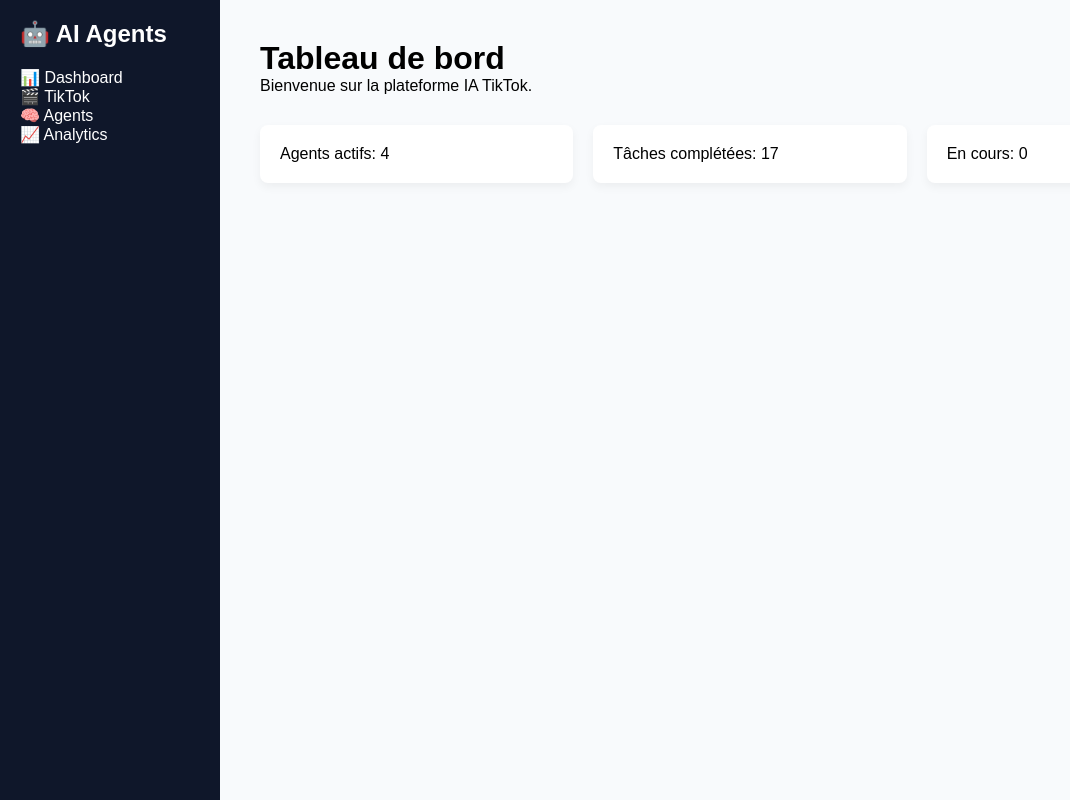
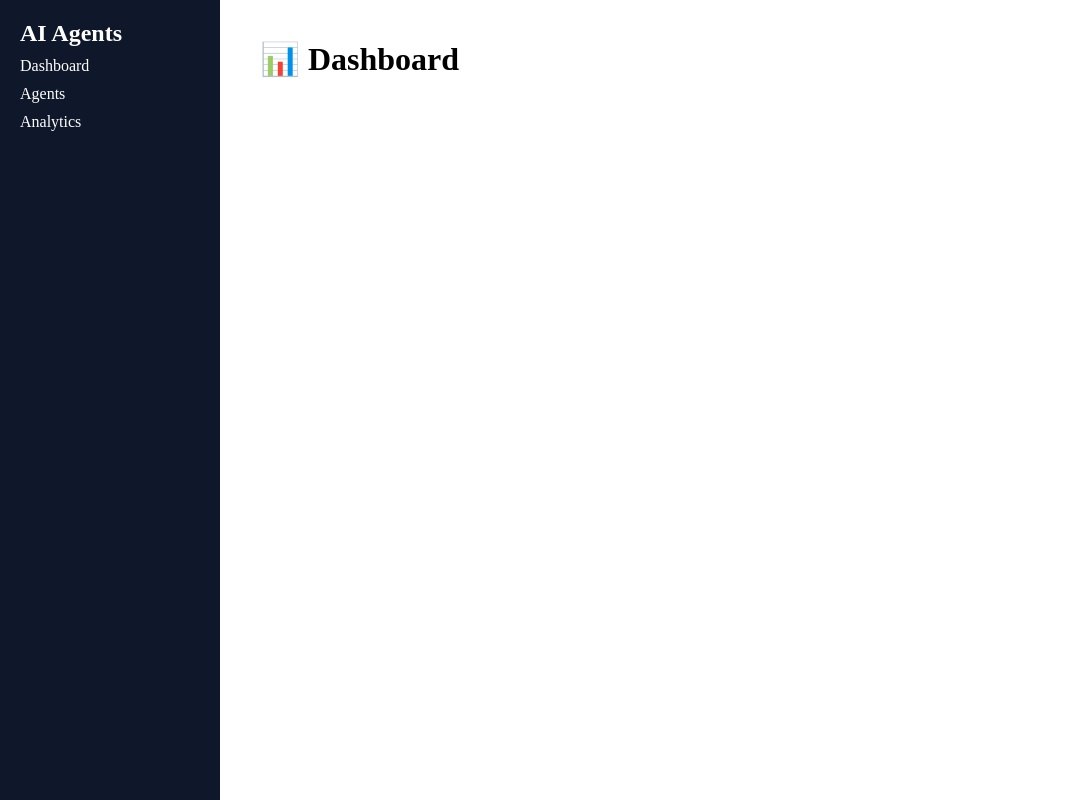
Before and after one commit to mbombaj4-source/ai-agents-tiktok-platform, a React (Vite) app: page / in a window 1280 px wide. Shown: the whole page, without its empty margins (0-1070 px from the left). Built offline with nearby package versions, Linux system fonts and the light colour scheme.

Commit message:
Update App.tsx

```diff
--- a/src/App.tsx
+++ b/src/App.tsx
@@ -1,50 +1,47 @@
+import { BrowserRouter, Routes, Route, Link } from "react-router-dom";
+
+function Dashboard() {
+  return <h1>📊 Dashboard</h1>;
+}
+
+function Agents() {
+  return <h1>🤖 Agents IA</h1>;
+}
+
+function Analytics() {
+  return <h1>📈 Analytics</h1>;
+}
+
 export default function App() {
   return (
-    <div style={{ display: "flex", minHeight: "100vh", fontFamily: "sans-serif" }}>
+    <BrowserRouter>
+      <div style={{ display: "flex", minHeight: "100vh" }}>
+        <aside style={{ width: 220, background: "#0f172a", color: "white", padding: 20 }}>
+          <h2>AI Agents</h2>
+          <nav>
+            <ul style={{ listStyle: "none", padding: 0 }}>
+              <li><Link to="/" style={linkStyle}>Dashboard</Link></li>
+              <li><Link to="/agents" style={linkStyle}>Agents</Link></li>
+              <li><Link to="/analytics" style={linkStyle}>Analytics</Link></li>
+            </ul>
+          </nav>
+        </aside>
 
-      {/* Sidebar */}
-      <aside
-        style={{
-          width: "220px",
-          background: "#0f172a",
-          color: "white",
-          padding: "20px",
-        }}
-      >
-        <h2>🤖 AI Agents</h2>
-        <ul style={{ listStyle: "none", padding: 0, marginTop: "20px" }}>
-          <li>📊 Dashboard</li>
-          <li>🎬 TikTok</li>
-          <li>🧠 Agents</li>
-          <li>📈 Analytics</li>
-        </ul>
-      </aside>
-
-      {/* Main content */}
-      <main style={{ flex: 1, padding: "40px", background: "#f8fafc" }}>
-        <h1>Tableau de bord</h1>
-        <p>Bienvenue sur la plateforme IA TikTok.</p>
-
-        <div
-          style={{
-            marginTop: "30px",
-            display: "grid",
-            gridTemplateColumns: "repeat(3, 1fr)",
-            gap: "20px",
-          }}
-        >
-          <div style={cardStyle}>Agents actifs: 4</div>
-          <div style={cardStyle}>Tâches complétées: 17</div>
-          <div style={cardStyle}>En cours: 0</div>
-        </div>
-      </main>
-    </div>
+        <main style={{ flex: 1, padding: 40 }}>
+          <Routes>
+            <Route path="/" element={<Dashboard />} />
+            <Route path="/agents" element={<Agents />} />
+            <Route path="/analytics" element={<Analytics />} />
+          </Routes>
+        </main>
+      </div>
+    </BrowserRouter>
   );
 }
 
-const cardStyle: React.CSSProperties = {
-  background: "white",
-  padding: "20px",
-  borderRadius: "8px",
-  boxShadow: "0 4px 10px rgba(0,0,0,0.05)",
+const linkStyle: React.CSSProperties = {
+  color: "white",
+  textDecoration: "none",
+  display: "block",
+  margin: "10px 0",
 };
```
